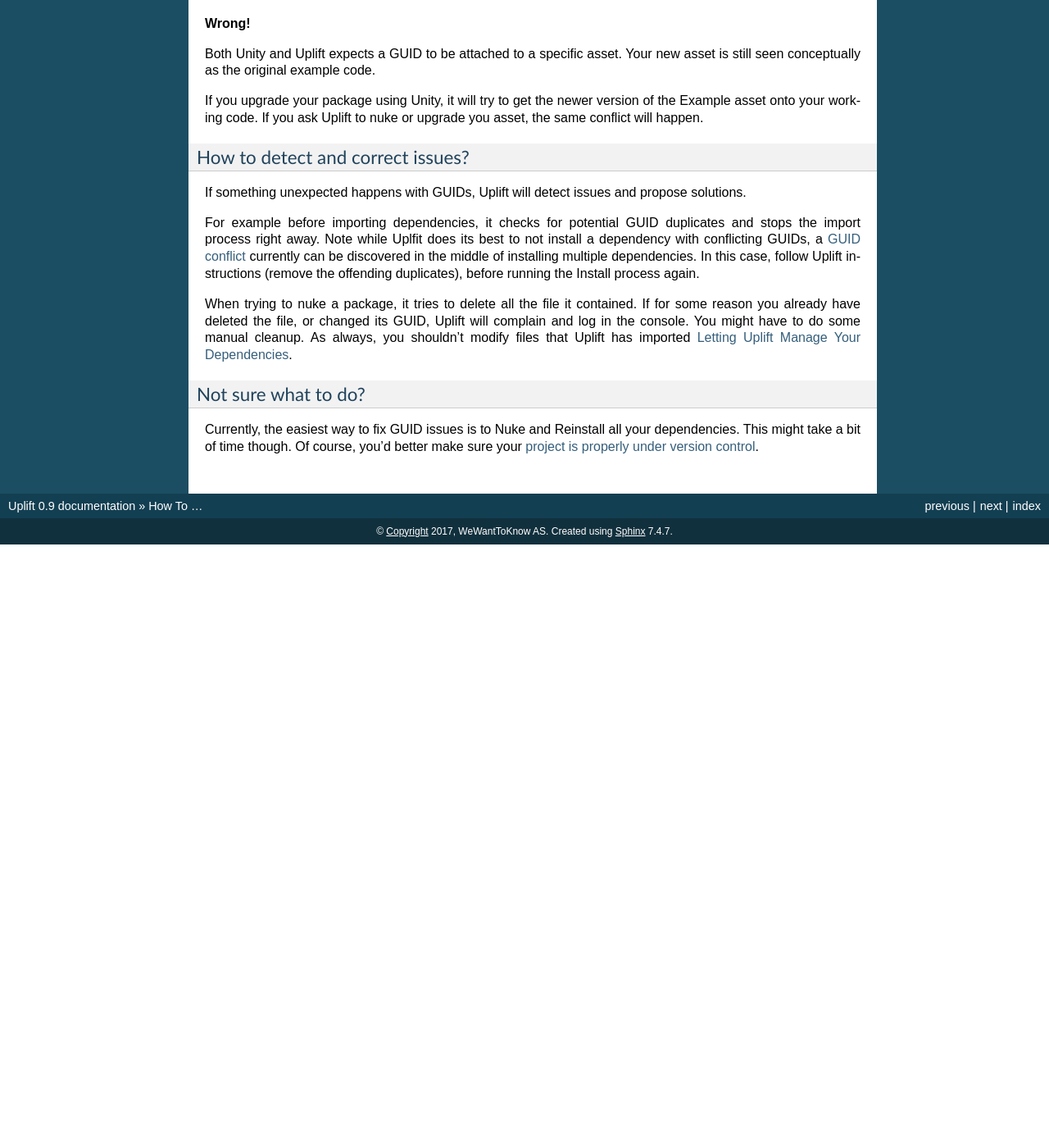
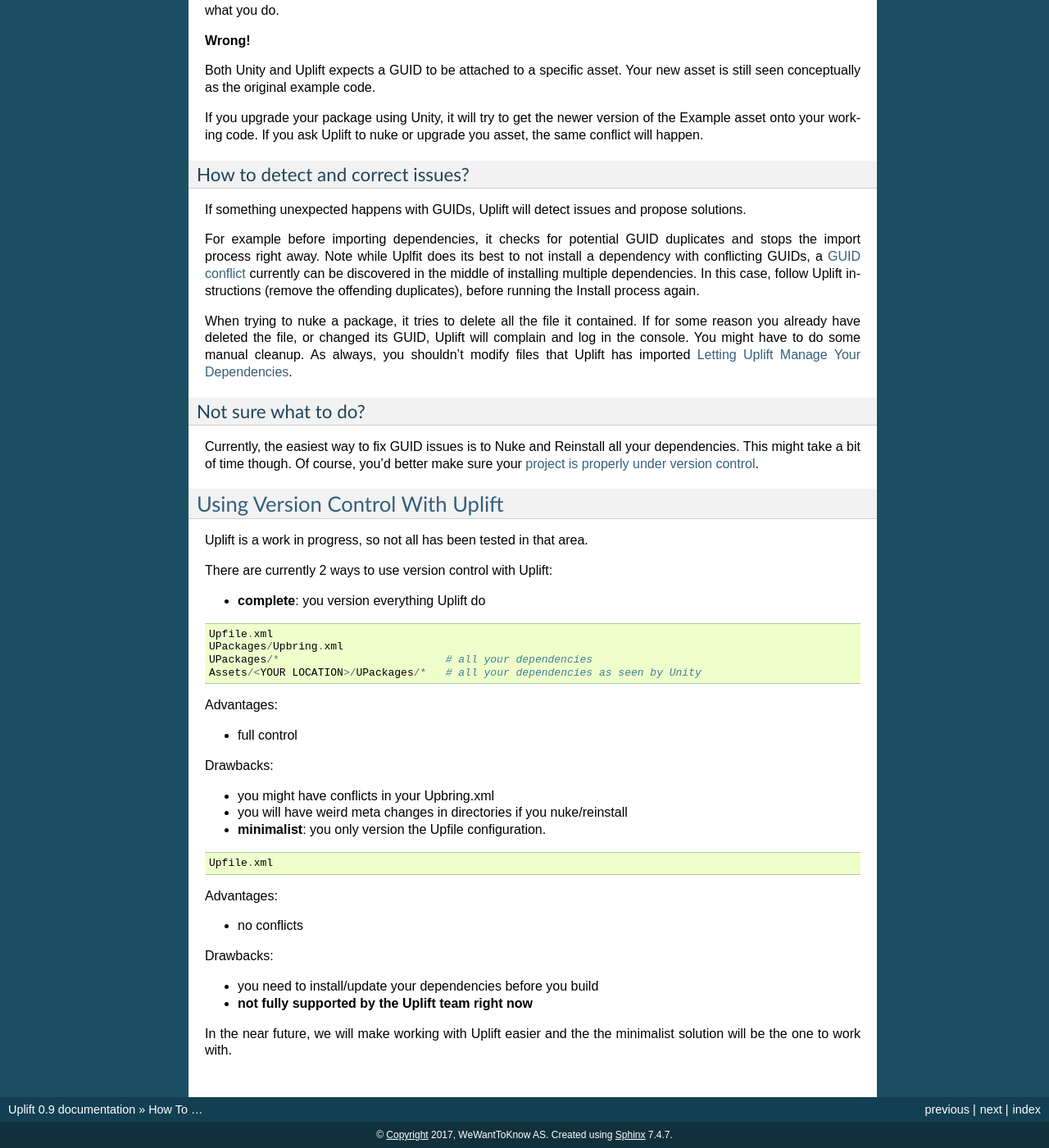
Before and after one commit to DragonBox/uplift-documentation, a Sphinx documentation site: the page built from source/howto/index.rst, in a window 1280 px wide and 1400 px high, scrolled down 6520 px. Shown: the whole window at 82% size. Built offline with Sphinx 7.4.7, drawn with Linux system fonts in a browser that asks for light colours; before the commit the page ends 7184 px from its top, so only the background shows below that; some of the changed text lies outside the part shown.

Commit message:
Document version control

```diff
--- a/source/howto/index.rst
+++ b/source/howto/index.rst
@@ -17,3 +17,4 @@
 .. include:: troubleshoot.rst
 .. include:: dealing_with_multiple_versions.rst
 .. include:: guid-fragility.rst
+.. include:: version_control_with_uplift.rst
--- /dev/null
+++ b/source/howto/version_control_with_uplift.rst
@@ -0,0 +1,41 @@
+Using Version Control With Uplift
+=================================
+
+Uplift is a work in progress, so not all has been tested in that area.
+
+There are currently 2 ways to use version control with Uplift:
+
+* **complete**: you version everything Uplift do
+
+.. code-block::
+
+    Upfile.xml
+    UPackages/Upbring.xml
+    UPackages/*                          # all your dependencies
+    Assets/<YOUR LOCATION>/UPackages/*   # all your dependencies as seen by Unity
+
+Advantages:
+
+* full control
+
+Drawbacks:
+
+* you might have conflicts in your Upbring.xml
+* you will have weird meta changes in directories if you nuke/reinstall
+
+* **minimalist**: you only version the Upfile configuration.
+
+.. code-block::
+
+    Upfile.xml
+
+Advantages:
+
+* no conflicts
+
+Drawbacks:
+
+* you need to install/update your dependencies before you build
+* **not fully supported by the Uplift team right now**
+
+In the near future, we will make working with Uplift easier and the the minimalist solution will be the one to work with.
```
